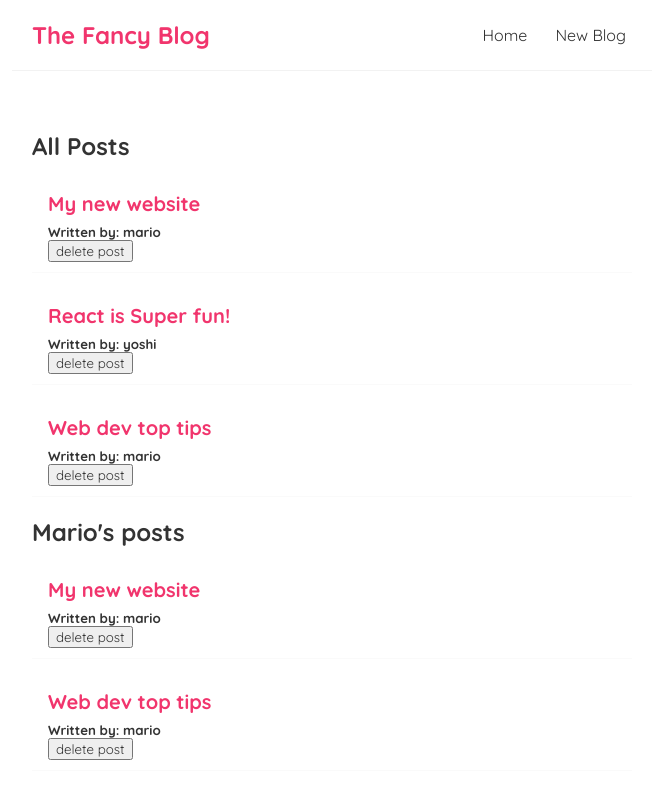
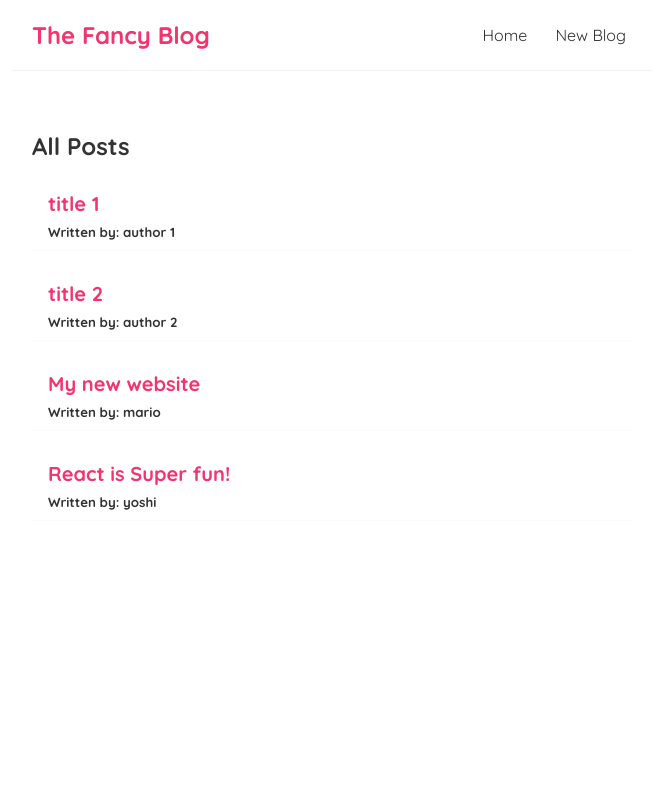
Before and after one commit to ucwealth/React-Apps, a React (Create React App) app in the folder fancy-blog/: page / in a window 1280 px wide. Shown: the top 798 px of the page, without its empty margins (308-964 px from the left). Built offline with nearby package versions, Linux system fonts and the light colour scheme; data requests are answered from the project's data file; the HTML template or start-up script is replaced by a standard one.

Commit message:
fetch data from json  server

```diff
--- a/fancy-blog/src/components/Home.js
+++ b/fancy-blog/src/components/Home.js
@@ -2,24 +2,34 @@ import { useState, useEffect } from 'react'
 import PostList from './PostList'
 
 const Home = () => {
-    const [posts, setPosts] = useState([
-        { title: 'My new website', body: 'lorem ipsum...', author: 'mario', id: 1 },
-        { title: 'React is Super fun!', body: 'lorem ipsum...', author: 'yoshi', id: 2 },
-        { title: 'Web dev top tips', body: 'lorem ipsum...', author: 'mario', id: 3 }
-    ])
-
-    const handleDelete = (id) => {
-        setPosts(posts.filter((post) => post.id !== id ))
-    }
+    const [posts, setPosts] = useState(null)
+    const [isLoading, setIsLoading] = useState(true)
+    const [error, setError] = useState(null)
 
     useEffect(() => {
-        console.log('use effect ran')
+        fetch(' http://localhost:8000/posts')
+        .then(res => {
+            if(!res.ok) {
+                throw Error('Something is wrong! Could not fetch posts...')
+            }
+            return res.json()
+        })
+        .then(data => {
+            setPosts(data)
+            setIsLoading(false)
+            setError(null)
+        })
+        .catch(err => {
+            setIsLoading(false)
+            setError(err.message)
+        })
     }, [])
 
     return (
         <div className="home">
-            <PostList posts={posts} title='All Posts' handleDelete={handleDelete} />
-            <PostList posts={posts.filter( (post) => post.author === 'mario' )} title="Mario's posts"  />
+            {error && <div>{ error }</div>}
+            { isLoading && <div>Loading...</div> }
+           { posts && <PostList posts={posts} title='All Posts' /> }
         </div>
     )
 }
--- a/fancy-blog/src/components/PostList.js
+++ b/fancy-blog/src/components/PostList.js
@@ -1,4 +1,4 @@
-const PostList = ({ posts, title, handleDelete }) => {
+const PostList = ({ posts, title }) => {
 
     return (
         <div className="blog-list">
@@ -8,7 +8,6 @@ const PostList = ({ posts, title, handleDelete }) => {
                    <div key={post.id} className='blog-preview'>
                     <h2>{post.title}</h2>
                     <h5>Written by: {post.author}</h5>
-                    <button onClick={() => handleDelete(post.id)}>delete post</button>
                    </div>
 
                ))
--- a/fancy-blog/src/data/db.json
+++ b/fancy-blog/src/data/db.json
@@ -11,6 +11,8 @@
             "body": "body 2",
             "author": "author 2",
             "id": 2
-        }
+        },
+        { "title": "My new website", "body": "lorem ipsum...", "author": "mario", "id": 3 },
+        { "title": "React is Super fun!", "body": "lorem ipsum...", "author": "yoshi", "id": 4 }
     ]
 }
```
Also changed, not shown: 1 other file (tests, documents, lock files or other folders).
